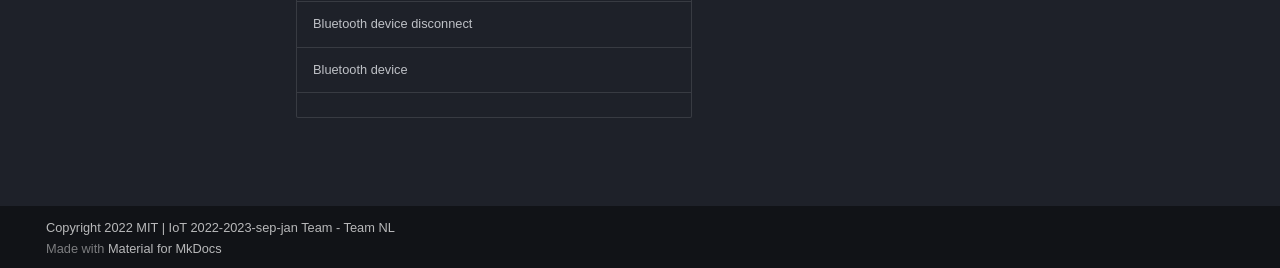
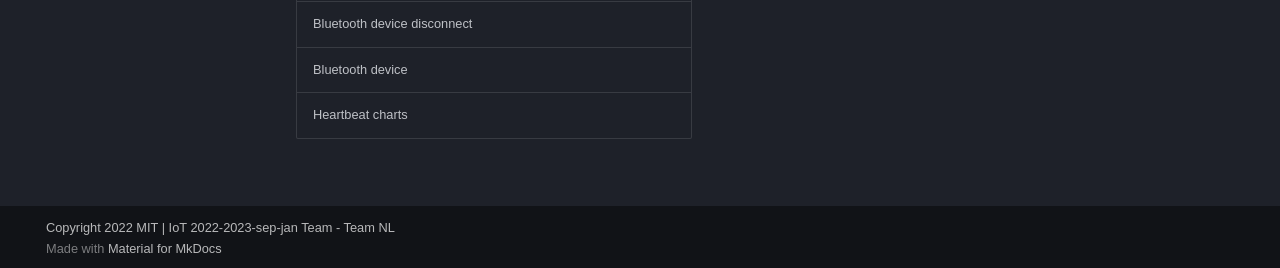
Before and after one commit to serg-and/team-nl-iot-2022, an MkDocs documentation site: the page built from docs/features.md, in a window 1280 px wide. Shown: the part 629-897 px from the top of the page. Built offline with MkDocs 1.6.1 and Material for MkDocs 9.7.7, drawn with Linux system fonts in a browser that asks for light colours; some web fonts are replaced.

Commit message:
Add features

```diff
--- a/docs/features.md
+++ b/docs/features.md
@@ -12,4 +12,4 @@ There are several features in the app.
 |Bluetooth device detail|||
 |Bluetooth device disconnect|||
 |Bluetooth device|||
-||||
+|Heartbeat charts|||
```
